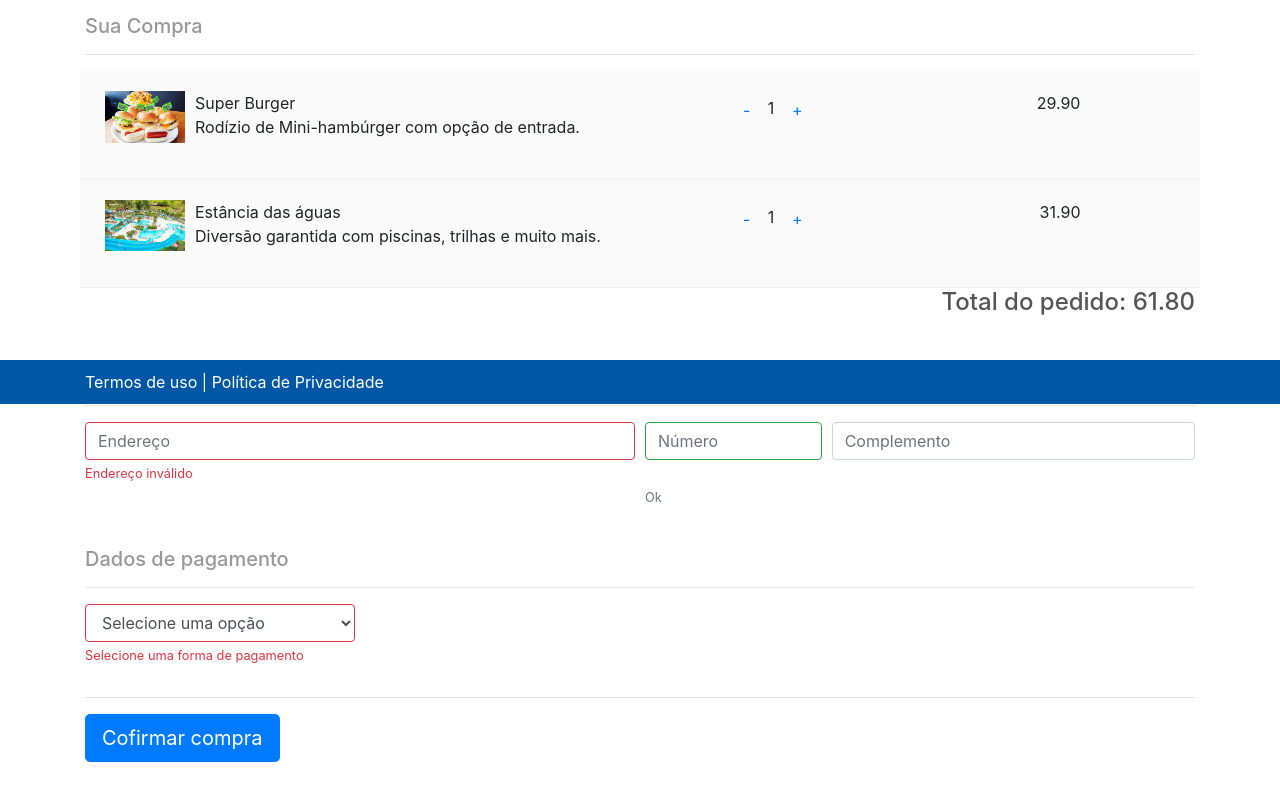
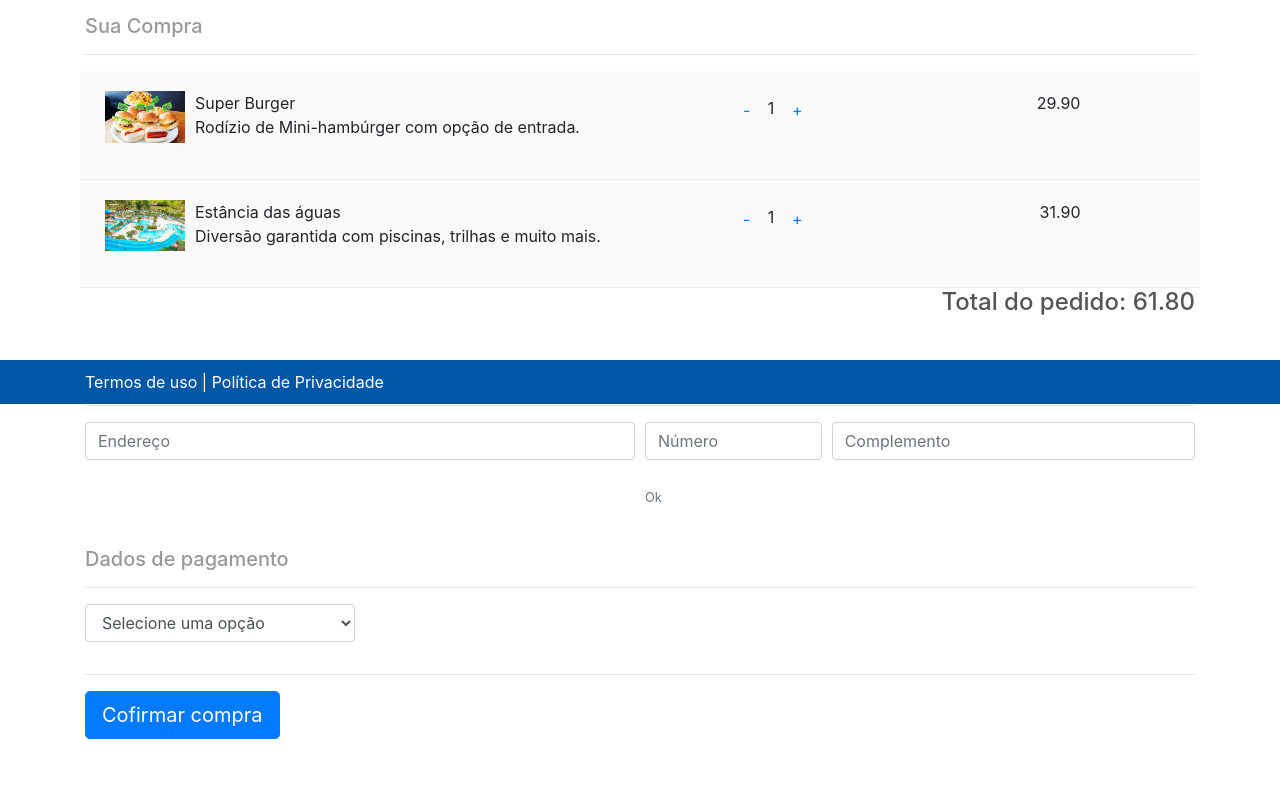
Before and after one commit to marcaozinho/ecommerce-angular, an Angular app: page /ordem-compra in a window 1280 px wide. Shown: the part 396-1196 px from the top of the page. Built offline with nearby package versions, Linux system fonts and the light colour scheme.

Commit message:
add some features

```diff
--- a/package.json
+++ b/package.json
@@ -31,7 +31,7 @@
   },
   "devDependencies": {
     "@angular-devkit/build-angular": "^0.13.2",
-    "@angular/cli": "^7.0.3",
+    "@angular/cli": "^7.3.6",
     "@angular/compiler-cli": "^7.2.6",
     "@angular/language-service": "^6.0.3",
     "@types/jasmine": "~2.8.6",
--- a/src/app/ordem-compra/ordem-compra.component.html
+++ b/src/app/ordem-compra/ordem-compra.component.html
@@ -69,7 +69,8 @@
       <div class="form-row">
 
         <div class="form-group col-md-6">
-          <input type="text" class="form-control is-invalid" placeholder="Endereço"
+          <input type="text"
+            class="form-control {{ enderecoEstadoPrimitivo ? '' : (enderecoValido ? 'is-valid' : 'is-invalid') }}" placeholder="Endereço"
             autocomplete="off" minlength="5" required
             [value]="endereco"
             #inputEndereco
@@ -79,7 +80,7 @@
         </div>
 
         <div class="form-group col-md-2">
-          <input type="text" class="form-control is-valid" placeholder="Número"
+          <input type="text" class="form-control {{  numeroEstadoPrimitivo ? '' : (numeroValido ? 'is-valid' : 'is-invalid') }}" placeholder="Número"
             autocomplete="off" minlength="1" required
             [value]="numero"
             #inputNumero
@@ -90,7 +91,7 @@
         </div>
 
         <div class="form-group col-md-4">
-          <input type="text" class="form-control" placeholder="Complemento"
+          <input type="text" class="form-control {{  complementoEstadoPrimitivo ? '' : (complementoValido ? 'is-valid' : '') }}" placeholder="Complemento"
             [value]="complemento" autocomplete="off"
             #inputComplemento
             (input)="atualizaComplemento(inputComplemento.value)"
@@ -107,7 +108,7 @@
 
         <div class="form-group col-md-3">
           <select
-            class="form-control is-invalid"
+            class="form-control {{  formaPagamentoEstadoPrimitivo ? '' : (formaPagamentoValido ? 'is-valid' : 'is-invalid') }}"
             #selectFormaPagamento
             (change)="atualizaFormaPagamento(selectFormaPagamento.value)"
           >
--- a/src/app/ordem-compra/ordem-compra.component.ts
+++ b/src/app/ordem-compra/ordem-compra.component.ts
@@ -1,4 +1,4 @@
-import { Component, OnInit } from '@angular/core';
+import { Component, OnInit, ComponentFactoryResolver } from '@angular/core';
 
 @Component({
   selector: 'app-ordem-compra',
@@ -12,6 +12,18 @@ export class OrdemCompraComponent implements OnInit {
   public complemento: string = ''
   public formaPagamento: string = ''
 
+  //controles de validação dos campos
+  public enderecoValido: boolean
+  public numeroValido: boolean
+  public complementoValido: boolean
+  public formaPagamentoValido: boolean
+
+  //atributos para estados primitivos dos campos (pristine)
+  public enderecoEstadoPrimitivo: boolean = true
+  public numeroEstadoPrimitivo: boolean = true
+  public complementoEstadoPrimitivo: boolean = true
+  public formaPagamentoEstadoPrimitivo: boolean = true
+
   constructor() { }
 
   ngOnInit() {
@@ -19,22 +31,51 @@ export class OrdemCompraComponent implements OnInit {
 
   public atualizaEndereco(endereco: string): void {
     this.endereco = endereco
-    console.log(this.endereco)
+
+    this.enderecoEstadoPrimitivo = false
+    // console.log(this.endereco)
+    if (this.endereco.length > 3) {
+      this.enderecoValido = true
+    } else {
+      this.enderecoValido = false
+    }
   }
 
   public atualizaNumero(numero: string): void {
     this.numero = numero
-    console.log(this.numero)
+    // console.log(this.numero)
+
+    this.numeroEstadoPrimitivo = false
+
+    if (this.numero.length > 0) {
+      this.numeroValido = true
+    } else {
+      this.numeroValido = false
+    }
   }
 
   public atualizaComplemento(complemento: string): void {
     this.complemento = complemento
-    console.log(this.complemento)
+    // console.log(this.complemento)
+
+    this.complementoEstadoPrimitivo = false
+
+    if (this.complemento.length > 0) {
+      this.complementoValido = true
+    }
   }
 
   public atualizaFormaPagamento(formaPagamento: string): void {
     this.formaPagamento = formaPagamento
-    console.log(this.formaPagamento)
+    // console.log(this.formaPagamento)
+
+    this.formaPagamentoEstadoPrimitivo = false
+
+    if (this.formaPagamento.length > 0) {
+      this.formaPagamentoValido = true
+    } else {
+      this.formaPagamentoValido = false
+    }
   }
 
 }
```
Also changed, not shown: 1 other file (tests, documents, lock files or other folders).
